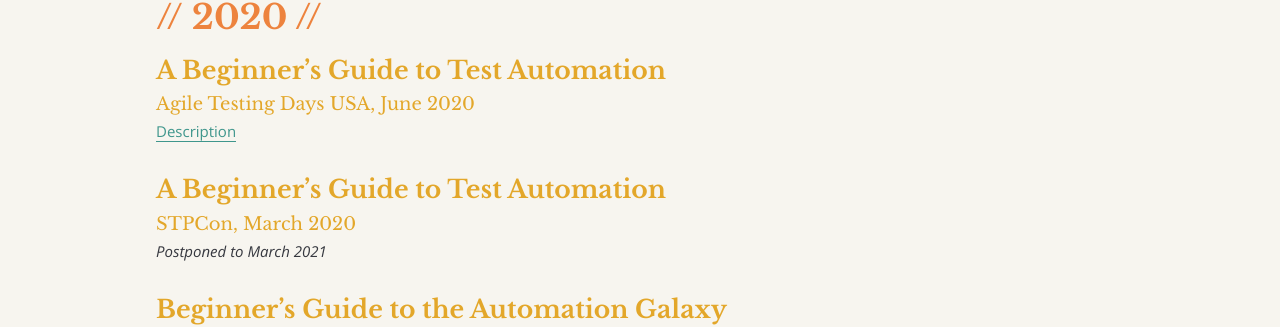
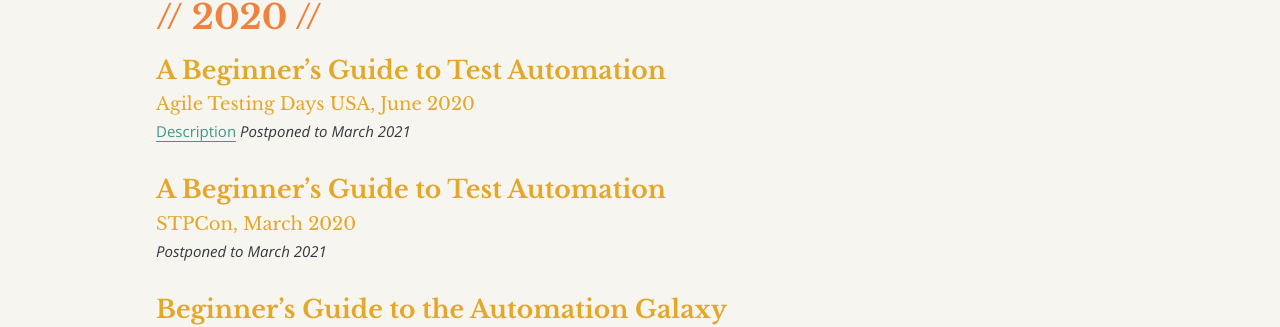
Before and after one commit to angelariggs/angelariggs.github.io, a Jekyll site: the page built from talks.md, in a window 1280 px wide. Shown: the part 290-617 px from the top of the page. Built offline with Jekyll 4.4.1, drawn with Linux system fonts in a browser that asks for light colours.

Commit message:
added postponement for atd :sob:

```diff
--- a/talks.md
+++ b/talks.md
@@ -10,6 +10,7 @@
 ## A Beginner's Guide to Test Automation
 ### Agile Testing Days USA, June 2020
 [Description](https://agiletestingdays.us/session/a-beginners-guide-to-test-automation")
+_Postponed to March 2021_
 
 ## A Beginner's Guide to Test Automation
 ### STPCon, March 2020
```
